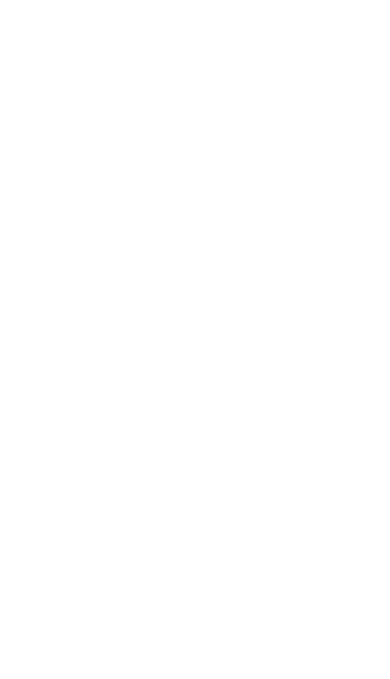
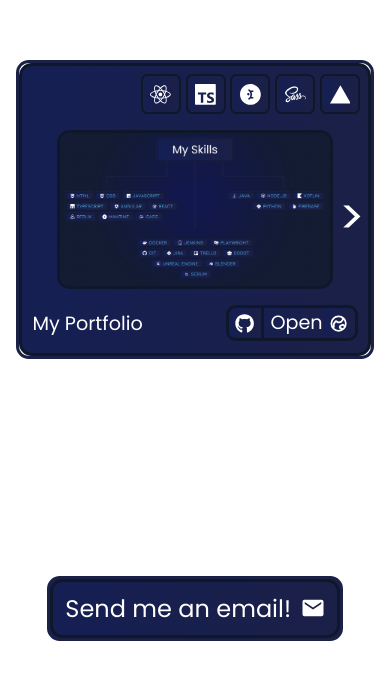
Before and after one commit to MartincsekLevente/Portfolio, a React (Vite) app: page / in a window 390 px wide. Shown: the part 4154-4833 px from the top of the page. Before the commit the page ends 844 px from the top, so only its background shows below. Built offline with nearby package versions, Linux system fonts and the light colour scheme.

Commit message:
P-60: project open button and scroll bar fix

```diff
--- a/src/App.scss
+++ b/src/App.scss
@@ -2,7 +2,6 @@
 
 html, body {
     width: 100%;
-    height: 100%;
     overflow-x: hidden;
 
     #root {
--- a/src/components/doubleLinkButton/DoubleLinkButton.scss
+++ b/src/components/doubleLinkButton/DoubleLinkButton.scss
@@ -8,8 +8,9 @@
     background: linear-gradient(to right, #151f53, #1b2047);
 
     .double-link-button-text {
-        padding: 0 0.5vw 0 0.5vw;
+        padding: 0 0 0 0.5vw;
         user-select: none;
+        cursor: pointer;
     }
 
     .project-open-url-button {
@@ -25,7 +26,6 @@
         }
 
         &:last-child {
-            border-left: 0.15vw solid #0f182b;
             border-radius: 0 0.3vw 0.3vw 0;
         }
     }
@@ -39,7 +39,7 @@
         border: 0.2rem solid #0f182b;
 
         .double-link-button-text {
-            padding: 0 0.4rem 0 0.4rem;
+            padding: 0 0 0 0.4rem;
         }
 
         .project-open-url-button {
@@ -51,7 +51,6 @@
             }
 
             &:last-child {
-                border-left: 0.2rem solid #0f182b;
                 border-radius: 0 0.8rem 0.8rem 0;
             }
         }
--- a/src/components/doubleLinkButton/DoubleLinkButton.tsx
+++ b/src/components/doubleLinkButton/DoubleLinkButton.tsx
@@ -13,10 +13,11 @@
             <div className="project-open-url-button" onClick={() => window.open(githubLink, '_blank')}>
                 <FaGithub></FaGithub>
             </div>
-            <div className="double-link-button-text">Open</div>
+            <div className="double-link-button-text" onClick={() => {
+                return websiteLink ? window.open(websiteLink, '_blank') : null}}>Open</div>
             {websiteLink ?
                 <div
-                    className="project-open-url-button" onClick={() => window.open(websiteLink, '_blank')}>
+                    className="project-open-url-button">
                     <PiGlobeHemisphereEastBold></PiGlobeHemisphereEastBold>
                 </div> : null}
         </div>
--- a/src/sections/contact/ContactSection.scss
+++ b/src/sections/contact/ContactSection.scss
@@ -45,7 +45,7 @@
         font-size: 0.65vw;
         width: 100%;
         display: flex;
-        margin-top: auto;
+        margin-top: 2rem;
         justify-content: center;
         padding: 1vw 0 1vw 0;
         border-top: 0.05vw solid white;
```
